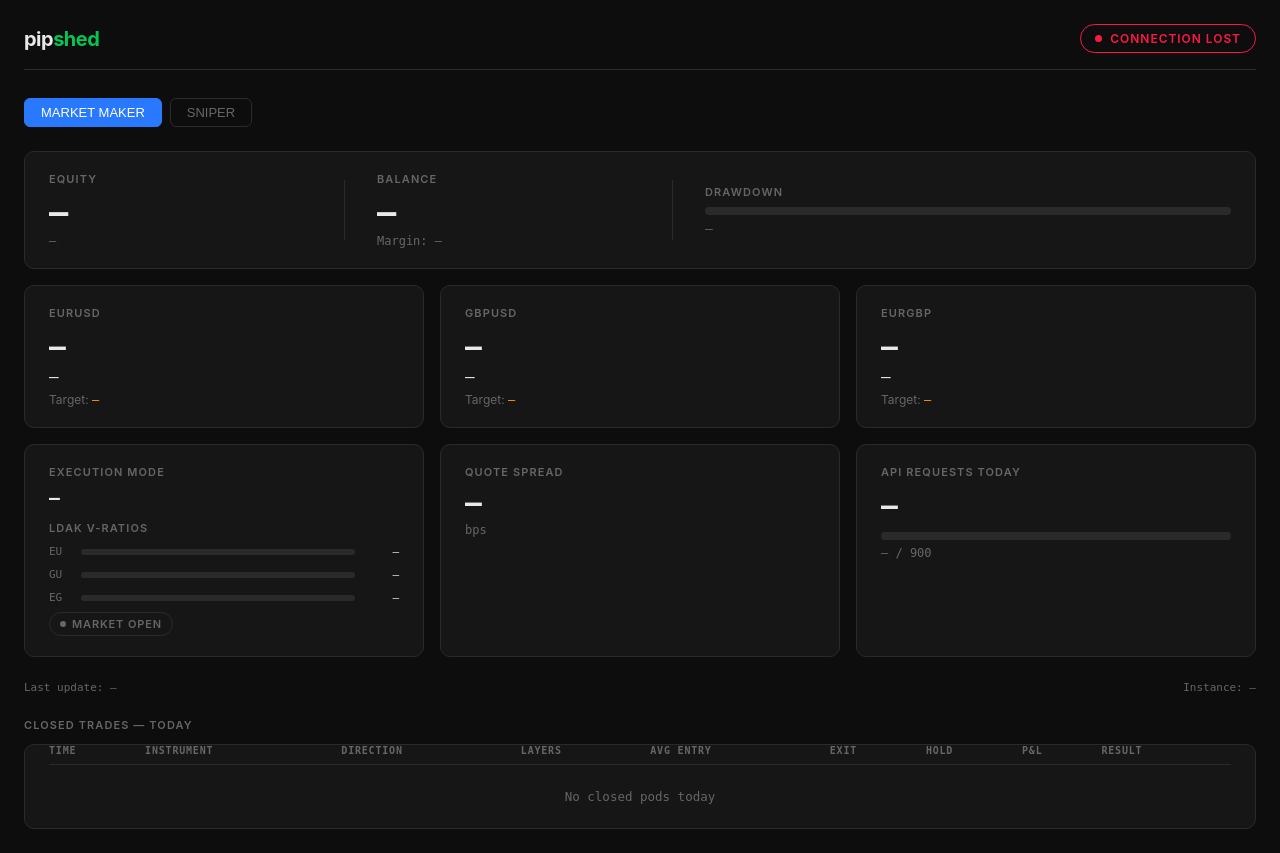
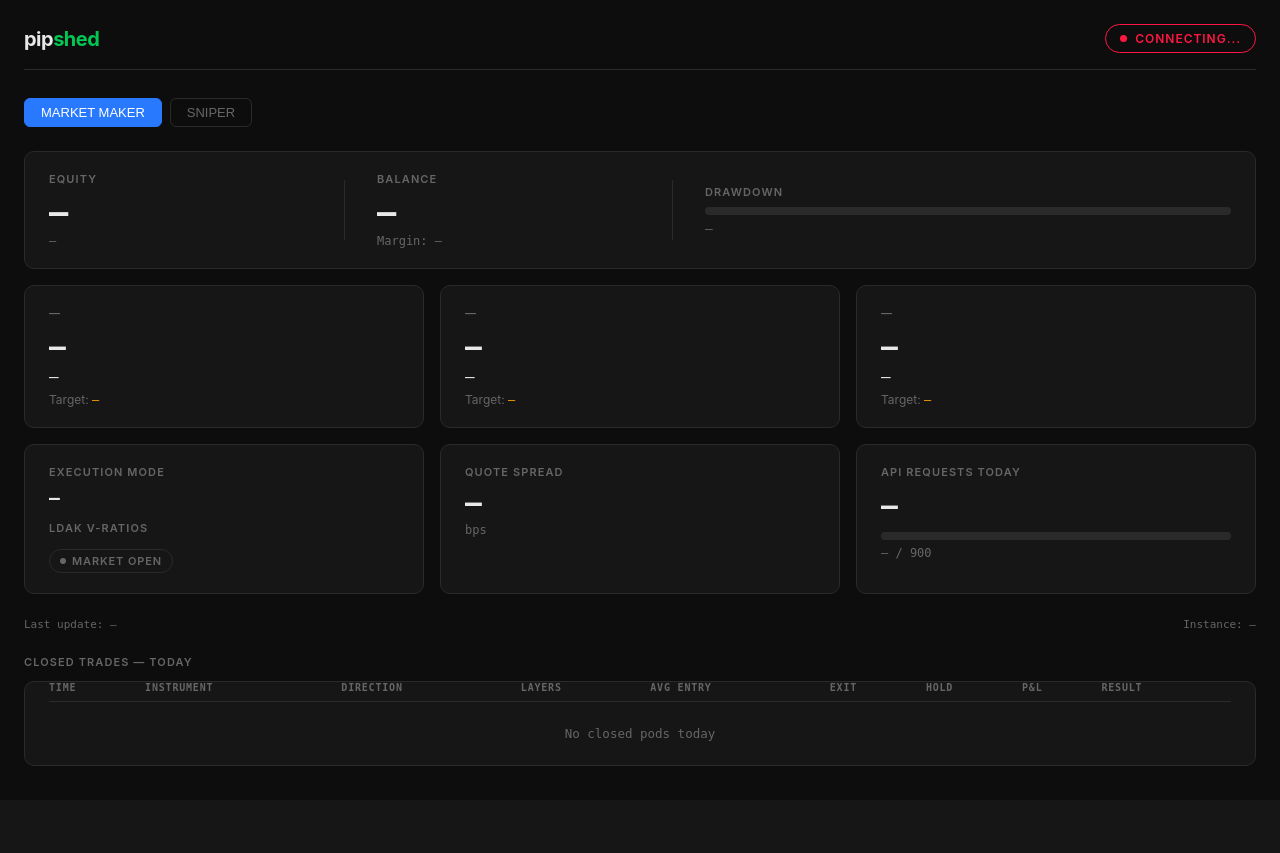
Before and after one commit to theonlykk/pipshed, a Flask app: page / in a window 1280 px wide. After the commit the page ends 766 px from the top, so only its background shows below. Run offline with Flask 3, Linux system fonts and the light colour scheme; data that the repository does not hold is empty.

Commit message:
ADR-024 Phase 8: dynamic Object.keys() rendering for pods and LDAK — generic triad support

```diff
--- a/templates/dashboard.html
+++ b/templates/dashboard.html
@@ -333,25 +333,25 @@
   </div>
 </div>
 
-<!-- Row 2: Pod cards -->
-<div class="grid-3">
-  <div class="card pod-card" id="pod-EURUSD">
-    <div class="card-label">EURUSD</div>
-    <div class="layers" id="eu-layers">—</div>
-    <div class="pod-pnl" id="eu-pnl">—</div>
-    <div class="pod-dist">Target: <span id="eu-dist">—</span></div>
+<!-- Row 2: Pod cards — ADR-024 V3: slot-indexed, populated dynamically by render() -->
+<div class="grid-3" id="pod-grid">
+  <div class="card pod-card" id="pod-0">
+    <div class="card-label" id="pod-0-label">—</div>
+    <div class="layers" id="pod-0-layers">—</div>
+    <div class="pod-pnl" id="pod-0-pnl">—</div>
+    <div class="pod-dist">Target: <span id="pod-0-dist">—</span></div>
   </div>
-  <div class="card pod-card" id="pod-GBPUSD">
-    <div class="card-label">GBPUSD</div>
-    <div class="layers" id="gu-layers">—</div>
-    <div class="pod-pnl" id="gu-pnl">—</div>
-    <div class="pod-dist">Target: <span id="gu-dist">—</span></div>
+  <div class="card pod-card" id="pod-1">
+    <div class="card-label" id="pod-1-label">—</div>
+    <div class="layers" id="pod-1-layers">—</div>
+    <div class="pod-pnl" id="pod-1-pnl">—</div>
+    <div class="pod-dist">Target: <span id="pod-1-dist">—</span></div>
   </div>
-  <div class="card pod-card" id="pod-EURGBP">
-    <div class="card-label">EURGBP</div>
-    <div class="layers" id="eg-layers">—</div>
-    <div class="pod-pnl" id="eg-pnl">—</div>
-    <div class="pod-dist">Target: <span id="eg-dist">—</span></div>
+  <div class="card pod-card" id="pod-2">
+    <div class="card-label" id="pod-2-label">—</div>
+    <div class="layers" id="pod-2-layers">—</div>
+    <div class="pod-pnl" id="pod-2-pnl">—</div>
+    <div class="pod-dist">Target: <span id="pod-2-dist">—</span></div>
   </div>
 </div>
 
@@ -362,21 +362,8 @@
     <div class="card-value" id="execMode" style="font-size:18px;margin-top:4px">—</div>
     <div style="margin-top:14px;">
       <div class="card-label" style="margin-bottom:6px;">LDAK V-Ratios</div>
-      <div class="ldak-wrap">
-        <span class="ldak-label">EU</span>
-        <div class="ldak-bar-bg"><div class="ldak-bar-fill" id="ldakBarEU" style="width:0%"></div></div>
-        <span class="ldak-val" id="ldakValEU">—</span>
-      </div>
-      <div class="ldak-wrap">
-        <span class="ldak-label">GU</span>
-        <div class="ldak-bar-bg"><div class="ldak-bar-fill" id="ldakBarGU" style="width:0%"></div></div>
-        <span class="ldak-val" id="ldakValGU">—</span>
-      </div>
-      <div class="ldak-wrap">
-        <span class="ldak-label">EG</span>
-        <div class="ldak-bar-bg"><div class="ldak-bar-fill" id="ldakBarEG" style="width:0%"></div></div>
-        <span class="ldak-val" id="ldakValEG">—</span>
-      </div>
+      <!-- ADR-024 V3: LDAK bars populated dynamically by render() via Object.keys() -->
+      <div id="ldak-container"></div>
       <div class="rollover-badge inactive" id="rolloverBadge">
         <div class="rollover-dot"></div>
         <span id="rolloverText">Market Open</span>
@@ -425,15 +412,23 @@
     el.className = 'pod-pnl ' + (v >= 0 ? 'positive' : 'negative');
   }
 
-  function renderPod(prefix, pod) {
+  // ADR-024 V3: slot-indexed pod renderer — prefix is 'pod-N'
+  function renderPod(slotIdx, symbol, pod) {
     const layers = pod.layers || 0;
     const pnl    = pod.net_pnl;
     const dist   = pod.distance_to_target_pips;
+    const prefix = 'pod-' + slotIdx;
 
-    document.getElementById(prefix + '-layers').textContent =
-      layers + ' layer' + (layers !== 1 ? 's' : '');
+    const labelEl = document.getElementById(prefix + '-label');
+    if (labelEl) labelEl.textContent = symbol;
+
+    const layersEl = document.getElementById(prefix + '-layers');
+    if (layersEl) layersEl.textContent = layers + ' layer' + (layers !== 1 ? 's' : '');
+
     setPnl(document.getElementById(prefix + '-pnl'), pnl);
-    document.getElementById(prefix + '-dist').textContent =
+
+    const distEl = document.getElementById(prefix + '-dist');
+    if (distEl) distEl.textContent =
       dist !== null && dist !== undefined ? fmt(dist, 1) + ' pips' : '—';
   }
 
@@ -466,35 +461,51 @@
 
     // Drawdown bar
     const ddBar = document.getElementById('ddBar');
-    const pct   = Math.min(dd, 10); // cap visual at 10% for scale
+    const pct   = Math.min(dd, 10);
     ddBar.style.width      = pct * 10 + '%';
     ddBar.style.background = dd < 1 ? 'var(--green)' : dd < 3 ? 'var(--amber)' : 'var(--red)';
     document.getElementById('ddPct').textContent = fmt(dd, 2) + '% drawdown';
 
-    // Pods
-    const pods = data.active_pods ?? {};
-    renderPod('eu', pods.EURUSD ?? {layers:0, net_pnl:0, distance_to_target_pips:null});
-    renderPod('gu', pods.GBPUSD ?? {layers:0, net_pnl:0, distance_to_target_pips:null});
-    renderPod('eg', pods.EURGBP ?? {layers:0, net_pnl:0, distance_to_target_pips:null});
+    // ADR-024 V3: dynamic pod rendering via Object.keys()
+    const pods    = data.active_pods ?? {};
+    const podKeys = Object.keys(pods);
+    podKeys.forEach((sym, idx) => {
+      if (idx < 3) renderPod(idx, sym, pods[sym]);
+    });
+    // Zero out any slots not present in payload
+    for (let i = podKeys.length; i < 3; i++) {
+      renderPod(i, '—', {layers: 0, net_pnl: 0, distance_to_target_pips: null});
+    }
 
     // Engine state
     const es = data.engine_state ?? {};
     document.getElementById('execMode').textContent    = es.execution_mode ?? '—';
 
-    // LDAK V-ratios
-    const vr = es.ldak_vratios || {};
-    ['EU','GU','EG'].forEach(k => {
-      const val = vr[k] != null ? Number(vr[k]) : null;
-      const bar = document.getElementById('ldakBar' + k);
-      const lbl = document.getElementById('ldakVal' + k);
-      if (val !== null) {
-        const pct = Math.min(val / 3.0 * 100, 100);
-        bar.style.width = pct + '%';
-        bar.style.background = val < 1.5 ? 'var(--green)' : val < 2.5 ? 'var(--amber)' : 'var(--red)';
-        lbl.textContent = val.toFixed(2);
-        lbl.style.color = val < 1.5 ? 'var(--green)' : val < 2.5 ? 'var(--amber)' : 'var(--red)';
-      }
-    });
+    // ADR-024 V3: dynamic LDAK V-ratio bars via Object.keys()
+    const vr       = es.ldak_vratios || {};
+    const vrKeys   = Object.keys(vr);
+    const ldakCont = document.getElementById('ldak-container');
+    if (ldakCont) {
+      // Rebuild LDAK bars dynamically to match whatever triad is active
+      ldakCont.innerHTML = '';
+      vrKeys.forEach(k => {
+        const val  = vr[k] != null ? Number(vr[k]) : null;
+        const barPct = val !== null ? Math.min(val / 3.0 * 100, 100) : 0;
+        const color  = val === null ? 'var(--muted)'
+                     : val < 1.5   ? 'var(--green)'
+                     : val < 2.5   ? 'var(--amber)'
+                     : 'var(--red)';
+        const valStr = val !== null ? val.toFixed(2) : '—';
+        // Short label: first 2 chars of each currency in the pair (e.g. EURUSD → EU)
+        const shortLabel = k.length >= 6 ? k.slice(0,2) + k.slice(3,5) : k;
+        ldakCont.innerHTML += \`
+          <div class="ldak-wrap">
+            <span class="ldak-label">\${shortLabel}</span>
+            <div class="ldak-bar-bg"><div class="ldak-bar-fill" style="width:\${barPct}%;background:\${color}"></div></div>
+            <span class="ldak-val" style="color:\${color}">\${valStr}</span>
+          </div>\`;
+      });
+    }
 
     // Rollover window
     const rolloverBadge = document.getElementById('rolloverBadge');
```
